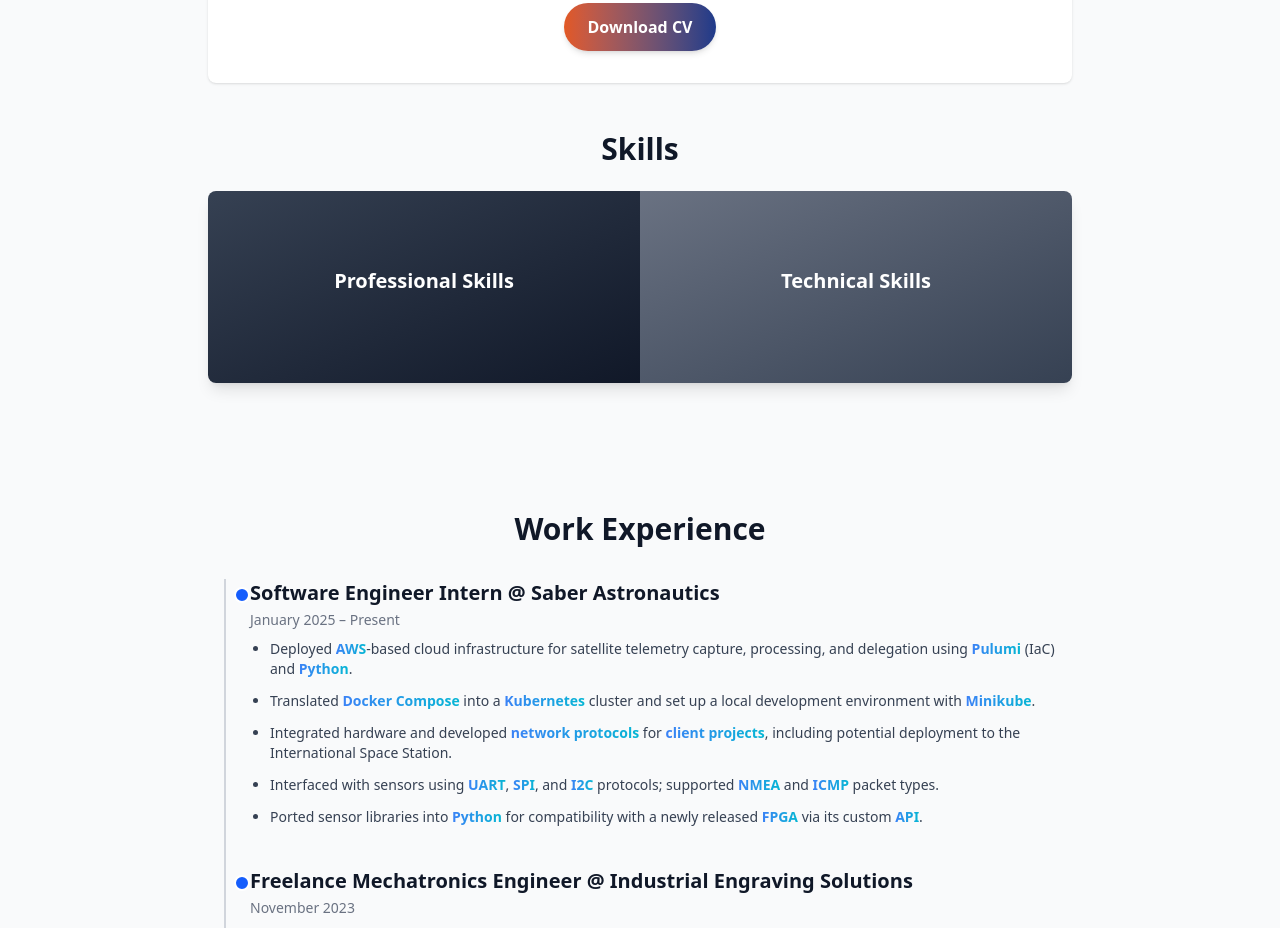
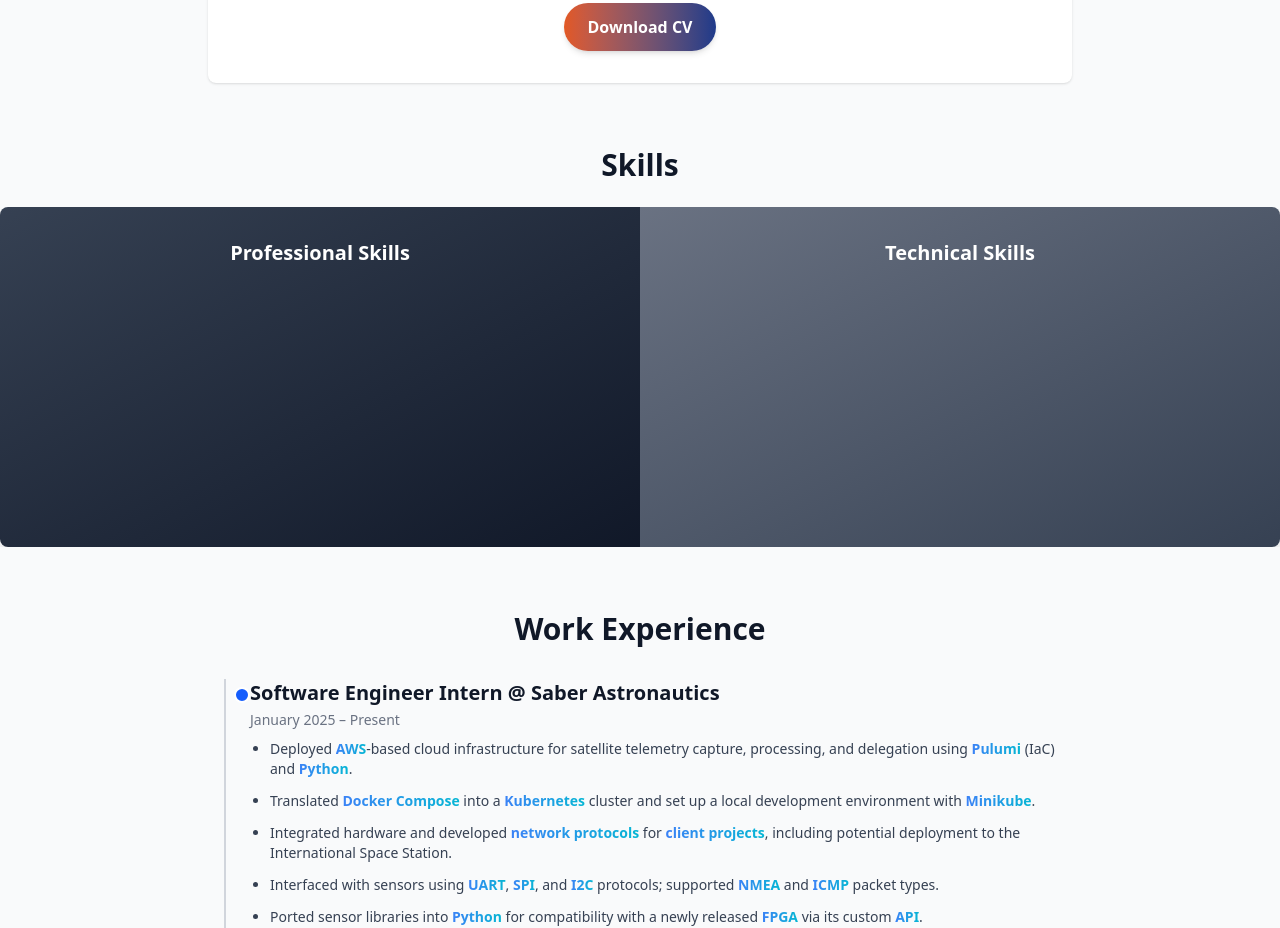
Before and after one commit to LachlanWallbri/personal-website, a React (Vite) app: page / in a window 1280 px wide. Shown: the part 1340-2268 px from the top of the page. Built offline with nearby package versions, Linux system fonts and the light colour scheme.

Commit message:
Added skills

```diff
--- a/src/App.jsx
+++ b/src/App.jsx
@@ -27,10 +27,9 @@ function App() {
         <section id="intro" className="max-w-4xl mx-auto py-16 px-4">
           <h2 className="text-3xl font-semibold mb-6 text-center">About Me</h2>
           <Intro />
-          <h2 className="text-3xl font-semibold mt-12 mb-6 text-center">
-            Skills
-          </h2>
-          {/* Skills */}
+        </section>
+        <section id="skills" className="w-screen px-0 overflow-hidden">
+          <h2 className="text-3xl font-semibold mb-6 text-center">Skills</h2>
           <SkillsHoverBox />
         </section>
         <section id="experience" className="max-w-4xl mx-auto py-16 px-4">
--- a/src/components/Skills.jsx
+++ b/src/components/Skills.jsx
@@ -4,13 +4,13 @@ export default function SkillsHoverBox() {
   const [hoverSide, setHoverSide] = useState(null);
 
   return (
-    <div className="w-screen max-w-full mx-0 mt-4 rounded-lg overflow-hidden shadow-lg select-none flex h-48">
+    <div className="w-screen max-w-full mx-0 mt-4 rounded-lg overflow-hidden shadow-lg select-none flex transition-all duration-500">
       {/* Left side - Professional */}
       <div
         onMouseEnter={() => setHoverSide("left")}
         onMouseLeave={() => setHoverSide(null)}
         className={`
-          flex-1 flex flex-col justify-center items-center
+                    flex-1 flex flex-col items-center
                     bg-gradient-to-br from-gray-700 to-gray-900
                     text-white font-semibold text-lg
                     transition-all duration-500 cursor-pointer
@@ -19,19 +19,24 @@ export default function SkillsHoverBox() {
                         ? "flex-[3] scale-105 brightness-110 shadow-lg"
                         : "flex-1"
                     }
-          px-6
+                    px-6 py-8
                 `}
       >
         <h3 className="mb-3 text-xl font-bold">Professional Skills</h3>
-        {hoverSide === "left" && (
-          <ul className="space-y-1 text-sm max-w-xs">
-            <li>Agile methodologies</li>
-            <li>Team leadership</li>
-            <li>Effective communication</li>
-            <li>Project management</li>
-            <li>Problem-solving</li>
+        <ul
+          className={`space-y-1 text-sm max-w-sm transition-opacity duration-300 ${
+            hoverSide === "left"
+              ? "opacity-100"
+              : "opacity-0 pointer-events-none"
+          }`}
+        >
+          <li>Effective Time Management</li>
+          <li>Leadership & Teamwork</li>
+          <li>Strong Communication Skills</li>
+          <li>Project Management</li>
+          <li>Problem Solving</li>
+          <li>Agile & Scrum Methodologies</li>
         </ul>
-        )}
       </div>
 
       {/* Right side - Technical */}
@@ -39,7 +44,7 @@ export default function SkillsHoverBox() {
         onMouseEnter={() => setHoverSide("right")}
         onMouseLeave={() => setHoverSide(null)}
         className={`
-          flex-1 flex flex-col justify-center items-center
+                    flex-1 flex flex-col items-center
                     bg-gradient-to-br from-gray-500 to-gray-700
                     text-white font-semibold text-lg
                     transition-all duration-500 cursor-pointer
@@ -48,18 +53,28 @@ export default function SkillsHoverBox() {
                         ? "flex-[3] scale-105 brightness-110 shadow-lg"
                         : "flex-1"
                     }
-          px-6
+                    px-6 py-8
                 `}
       >
         <h3 className="mb-3 text-xl font-bold">Technical Skills</h3>
-        {hoverSide === "right" && (
-          <ul className="space-y-1 text-sm max-w-xs">
-            <li>JavaScript / React</li>
-            <li>Node.js / Express</li>
-            <li>Tailwind CSS</li>
-            <li>Database Management</li>
+        <ul
+          className={`space-y-1 text-sm max-w-sm transition-opacity duration-300 ${
+            hoverSide === "right"
+              ? "opacity-100"
+              : "opacity-0 pointer-events-none"
+          }`}
+        >
+          <li>C, C++, Java, Python, MATLAB, Shell</li>
+          <li>Frontend: HTML, CSS, JS, React</li>
+          <li>ROS2 & OpenCV for Robotics/Vision</li>
+          <li>Microcontrollers: Arduino, ESP32, RPi</li>
+          <li>FPGA: Moku:Go, Control Systems</li>
+          <li>CAD & Additive/Subtractive Manufacturing</li>
+          <li>App Dev: Kotlin/Java for Android</li>
+          <li>Networking (Terrestrial/Space)</li>
+          <li>Cloud Infra: AWS & Pulumi</li>
+          <li>PLC & Motion Control (GALIL RIO)</li>
         </ul>
-        )}
       </div>
     </div>
   );
```
Lines whose indentation alone changed are shown as unchanged.
